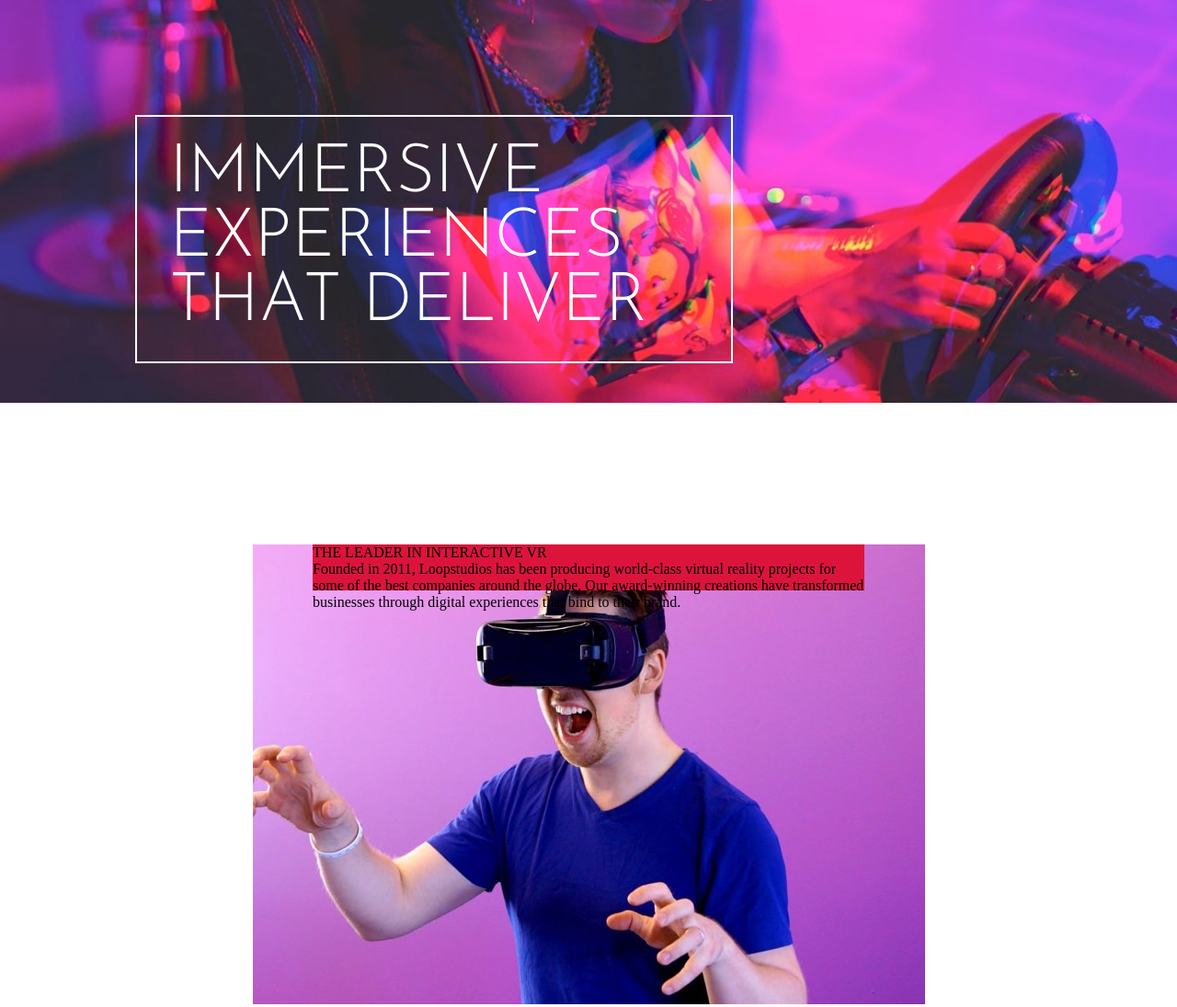
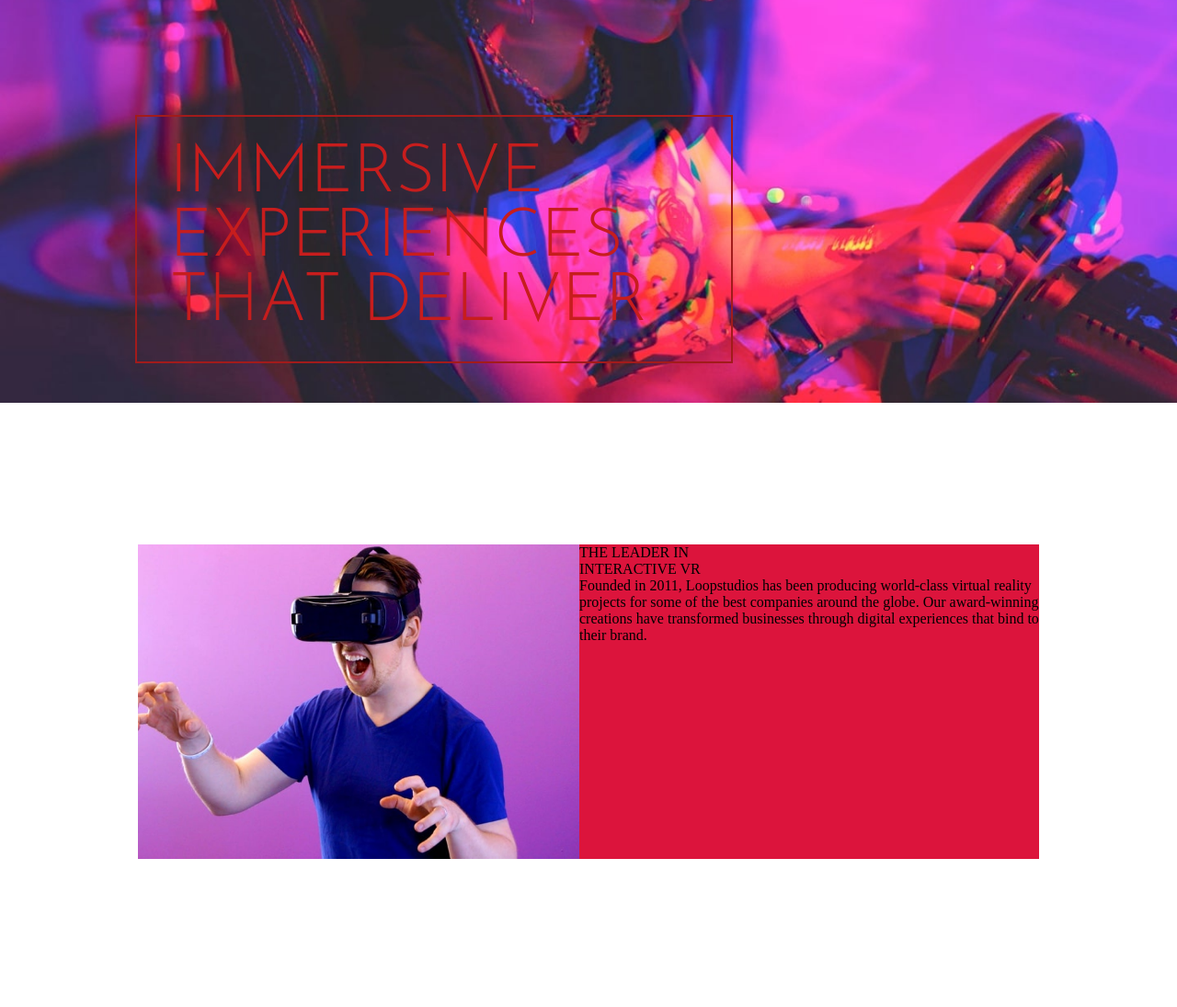
Before and after one commit to andrenanni/loopstudios-landing-page, a plain HTML site: page index.html in a window 1280 px wide. Shown: the part 140-1235 px from the top of the page at 92% size. Drawn offline with Linux system fonts and the light colour scheme.

Commit message:
continuação do layout

```diff
--- a/index.html
+++ b/index.html
@@ -10,9 +10,9 @@
     <main>
         <div class="banner">
             <div class="header">
-                <div class="menu">
+                <div class="container-menu">
                     <h1 class="logo-name">loopstudios</h1>
-                    <ul>
+                    <ul class="menu">
                         <li><a href=""></a>About</li>
                         <li><a href=""></a>Careers</li>
                         <li><a href=""></a>Events</li>
@@ -26,15 +26,20 @@
                     <p class="txt-box">IMMERSIVE<br>EXPERIENCES<br>THAT DELIVER</p>
                 </div>
             </div>
+            <picture>
+                <source media="(max-width: 1000px)" srcset="images/mobile/image-hero.jpg">
                 <img class="img-banner" src="images/desktop/image-hero.jpg" alt="banner">
+            </picture>
         </div>
         <div class="body-content">
             <div class="image">
                 <img class="img-body" src="images/desktop/image-interactive.jpg" alt="image-interactive">
             </div>
+            <div class="text-container">
                 <div class="white-box">
-            <p>THE LEADER IN INTERACTIVE VR</p>
+                    <p>THE LEADER IN<br>INTERACTIVE VR</p>
                     <p>Founded in 2011, Loopstudios has been producing world-class virtual reality projects for some of the best companies around the globe. Our award-winning creations have transformed businesses through digital experiences that bind to their brand.</p>
+                </div>
             </div>
         </div>
     </main>
--- a/style.css
+++ b/style.css
@@ -13,6 +13,19 @@ html, body{
     height: 100%;
 }
 
+main{
+    display: flex;
+    flex-direction: column;
+    align-items: center;
+    max-width: 2000px;
+    min-height: 100vh;
+}
+
+.banner{
+    display: flex;
+    max-width: 100vw;
+}
+
 .header{
     position: absolute;
     width: 100%;
@@ -21,7 +34,7 @@ html, body{
     margin-top: 50px;
 }
 
-.menu{
+.container-menu{
     display: flex;
     justify-content: space-between;
     width: 77%;
@@ -61,7 +74,7 @@ ul{
 .banner-box{
     display: flex;
     align-items: center;
-    border: 2px solid white;
+    border: 2px solid rgb(162, 27, 27);
     width: 650px;
     height: 270px;
     padding-left: 35px;
@@ -72,7 +85,7 @@ ul{
     font-optical-sizing: auto;
     font-weight: 300;
     font-style: normal;
-    color: white;
+    color: rgb(199, 29, 29);
     font-size: 55pt;
     line-height: 70px;
 }
@@ -84,17 +97,26 @@ ul{
 .body-content{
     display: flex;
     padding: 150px;
-    width: 100%;
-    justify-content: space-around;
+}
+
+.image{
+    flex: 1;
 }
 
 .img-body{
     max-width: 100%;
+    height: auto;
+    display: block;
 }
 
-.white-box{
-    position: absolute;
+.text-container{
+    flex: 1;
     background-color: crimson;
-    width: 600px;
-    height: 50px;
+    margin-left: -20px;
 }
+
+@media only screen and (max-width:1000px){
+    .menu{
+        display: none;
+    }
+}
```
Also changed, not shown: script.js (added). Lines whose indentation alone changed are shown as unchanged.
